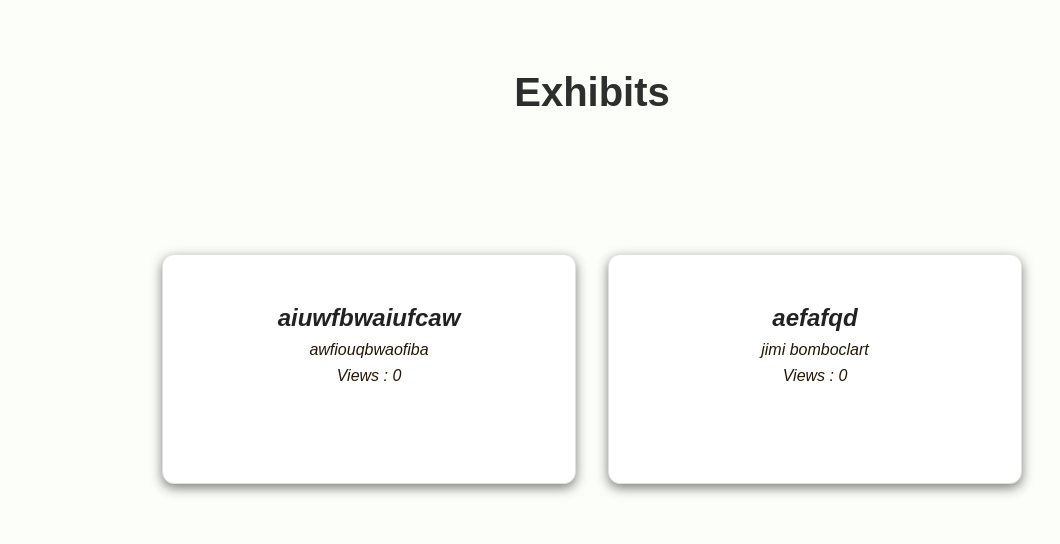
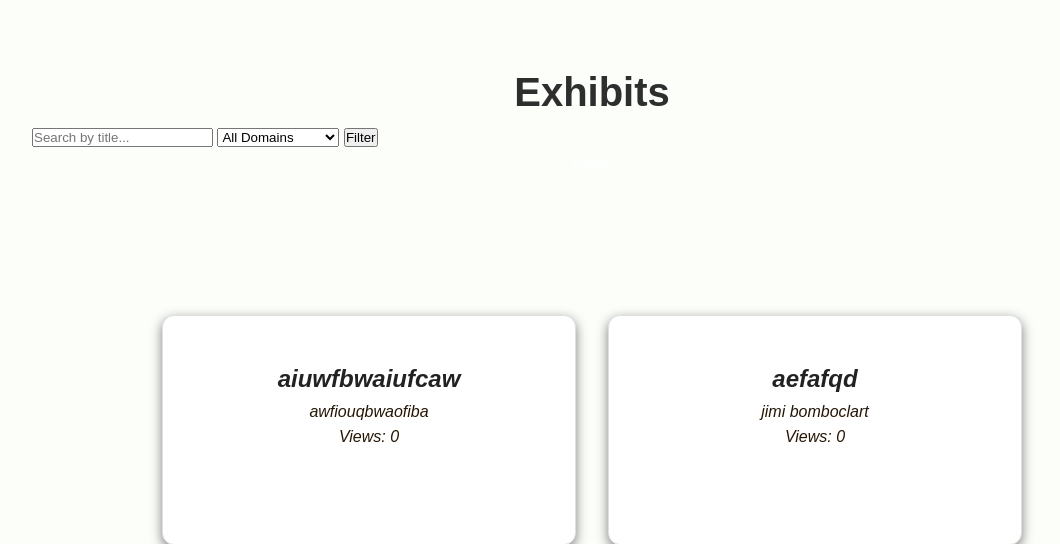
Before and after one commit to Smolleh/NewTeamProject, a Django app: page /exhibit/ in a window 1280 px wide. Shown: the part 80-624 px from the top of the page, without its empty margins (48-1108 px from the left). Run offline with Django 5.2, Linux system fonts and the light colour scheme; a user stored in the database is signed in; data comes from the database, SQL or seed files in the repository; both versions use the stored data as it was after the commit.

Commit message:
implemented filtering by domain and searching exhibits by title

```diff
--- a/museumProject/museumApp/decorators.py
+++ b/museumProject/museumApp/decorators.py
@@ -3,6 +3,8 @@ from django.core.cache import cache
 from django.http import HttpResponse
 from functools import wraps
 from django.shortcuts import render
+from django.core.paginator import Paginator, EmptyPage, PageNotAnInteger
+from django.template.response import TemplateResponse
 
 
 def curator_required(view_func):
@@ -38,3 +40,32 @@ def rate_limiter(view_func):
             return response
         return view_func(request, *args, **kwargs)
     return wrapper
+
+def paginator(q_set_key, per_page=9):
+    def decorator(view_func):
+        @wraps(view_func)
+        def wrapper(request, *args, **kwargs):
+            response = view_func(request, *args, **kwargs)
+
+            if not isinstance(response, TemplateResponse):
+                return response
+
+            q_set = response.context_data.get(q_set_key)
+            if q_set is None:
+                return response
+
+            page_num = request.GET.get('page', 1)
+            paginator = Paginator(q_set, per_page)
+
+            try:
+                page = paginator.page(page_num)
+            except (PageNotAnInteger, EmptyPage):
+                page = paginator.page(1)
+
+            response.context_data[q_set_key] = page.object_list
+            response.context_data['page'] = page
+            response.context_data['paginator'] = paginator
+
+            return response
+        return wrapper
+    return decorator
--- a/museumProject/museumApp/templates/pages/exhibits.html
+++ b/museumProject/museumApp/templates/pages/exhibits.html
@@ -1,9 +1,23 @@
-
 {% extends "base.html" %}
-{%block content %}
+{% block content %}
 
     <h1>Exhibits</h1>
 
+    <form method="GET" action="">
+        <input type="text" name="search" placeholder="Search by title..." value="{{ search }}">
+
+        <select name="domain">
+            <option value="">All Domains</option>
+            {% for d in domains %}
+            <option value="{{ d }}" {% if d == selected_domain %}selected{% endif %}>
+                {{ d }}
+            </option>
+            {% endfor %}
+        </select>
+
+        <button type="submit">Filter</button>
+        <a href="{% url 'exhibits' %}">Clear</a>
+    </form>
 
     <section>
         {% if exhibits %}
@@ -11,16 +25,11 @@
                 {% for exhibit in exhibits %}
                     <li class="exhibit-card">
                         <a href="{% url 'single_exhibit' exhibitId=exhibit.exhibitId %}">
-                        <h2>{{exhibit.title}}</h2>
-                        <p>{{exhibit.domain}}</p>
-                        <p>Views : {{exhibit.viewNumber}} </p>
-
-
-
-
+                            <h2>{{ exhibit.title }}</h2>
+                            <p>{{ exhibit.domain }}</p>
+                            <p>Views: {{ exhibit.viewNumber }}</p>
                         </a>
                     </li>
-
                 {% endfor %}
             </ul>
         {% else %}
@@ -28,5 +37,23 @@
         {% endif %}
     </section>
 
+    {% if paginator.num_pages > 1 %}
+    <div class="pagination">
+        {% if page.has_previous %}
+            <a href="?page={{ page.previous_page_number }}&domain={{ selected_domain }}&search={{ search }}">← Prev</a>
+        {% endif %}
 
-    {% endblock %}
+        {% for num in paginator.page_range %}
+            {% if page.number == num %}
+                <span>{{ num }}</span>
+            {% else %}
+                <a href="?page={{ num }}&domain={{ selected_domain }}&search={{ search }}">{{ num }}</a>
+            {% endif %}
+        {% endfor %}
+        {% if page.has_next %}
+            <a href="?page={{ page.next_page_number }}&domain={{ selected_domain }}&search={{ search }}">Next →</a>
+        {% endif %}
+    </div>
+    {% endif %}
+
+{% endblock %}
--- a/museumProject/museumApp/views_frontend.py
+++ b/museumProject/museumApp/views_frontend.py
@@ -6,13 +6,33 @@ from .models import *
 from .decorators import curator_required
 from django.contrib.auth.decorators import login_required
 from quizApp.models import Quiz
-
+from django.db.models import Q
+from django.template.response import TemplateResponse
+from .decorators import paginator
 
 # URLs to render actual HTML pages for the front end
 @login_required
+@paginator('exhibits', per_page=5)
 def exhibits(request):
-    exhibits = Exhibit.objects.all()
-    return render(request, "pages/exhibits.html", {"exhibits": exhibits})
+    queryset = Exhibit.objects.all()
+
+    search = request.GET.get('search', '')
+    if search:
+        queryset = queryset.filter(title__icontains=search)
+
+    domain = request.GET.get('domain', '')
+    if domain:
+        queryset = queryset.filter(domain=domain)
+
+    domains = Exhibit.objects.values_list('domain', flat=True).distinct()
+
+    return TemplateResponse(request, "pages/exhibits.html", {
+        "exhibits": queryset,
+        "domains": domains,
+        "selected_domain": domain,
+        "search": search,
+    })
+
 @login_required
 def bookmarkExhibit(request, exhibitId):
     exhibit = get_object_or_404(Exhibit, exhibitId=exhibitId)
```
Also changed, not shown: museumProject/db.sqlite3.
